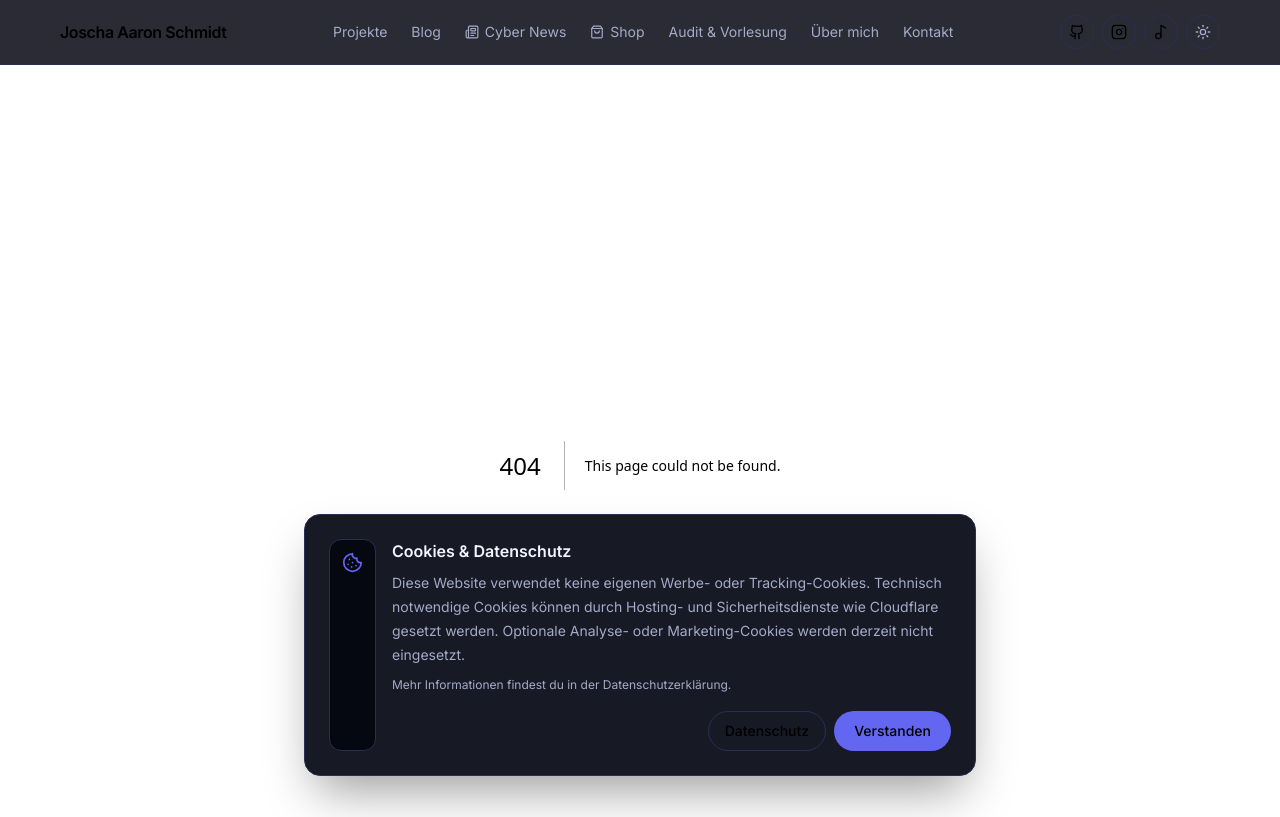
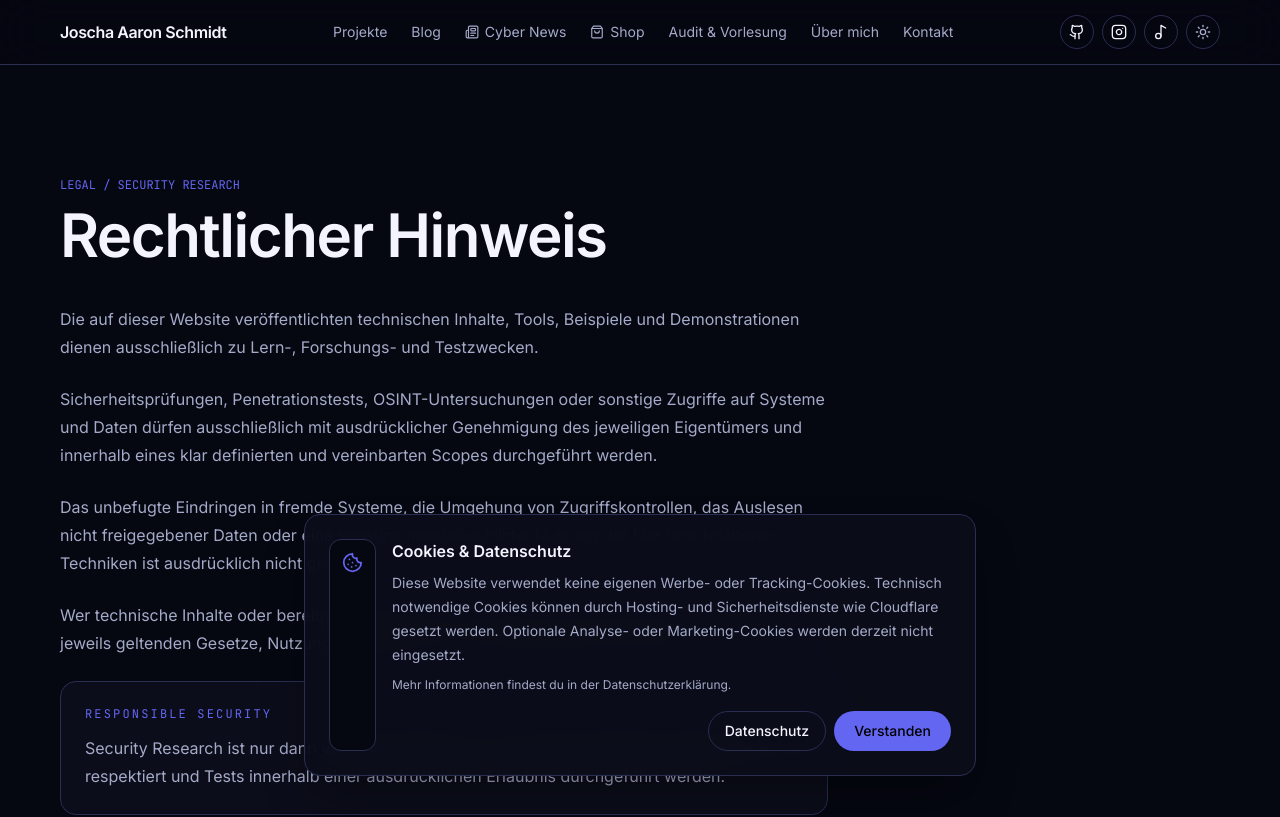
Before and after one commit to aaron0sec/webseite, a Next.js app: page /rechtlicher-hinweis in a window 1280 px wide. Before the commit this address had no page. Shown: the top 817 px of the page. Built offline with nearby package versions, Linux system fonts and the light colour scheme.

Commit message:
Add dedicated legal notice for security research

```diff
--- /dev/null
+++ b/src/app/rechtlicher-hinweis/page.tsx
@@ -0,0 +1,62 @@
+import type { Metadata } from "next";
+import { Reveal } from "@/components/reveal";
+
+export const metadata: Metadata = {
+  title: "Rechtlicher Hinweis",
+  description:
+    "Rechtlicher Hinweis zu Security Research, Penetrationstests und technischen Inhalten.",
+};
+
+export default function LegalNotice() {
+  return (
+    <main className="container py-20 sm:py-28">
+      <Reveal>
+        <p className="font-mono text-xs text-[var(--accent)]">LEGAL / SECURITY RESEARCH</p>
+        <h1 className="mt-3 text-4xl font-semibold tracking-tight sm:text-6xl">
+          Rechtlicher Hinweis
+        </h1>
+      </Reveal>
+
+      <Reveal delay={0.06}>
+        <div className="mt-10 max-w-3xl space-y-6 text-base leading-7 text-[var(--muted)]">
+          <p>
+            Die auf dieser Website veröffentlichten technischen Inhalte, Tools,
+            Beispiele und Demonstrationen dienen ausschließlich zu Lern-,
+            Forschungs- und Testzwecken.
+          </p>
+
+          <p>
+            Sicherheitsprüfungen, Penetrationstests, OSINT-Untersuchungen oder
+            sonstige Zugriffe auf Systeme und Daten dürfen ausschließlich mit
+            ausdrücklicher Genehmigung des jeweiligen Eigentümers und innerhalb
+            eines klar definierten und vereinbarten Scopes durchgeführt werden.
+          </p>
+
+          <p>
+            Das unbefugte Eindringen in fremde Systeme, die Umgehung von
+            Zugriffskontrollen, das Auslesen nicht freigegebener Daten oder eine
+            sonstige missbräuchliche Nutzung der hier beschriebenen Techniken ist
+            ausdrücklich nicht gestattet.
+          </p>
+
+          <p>
+            Wer technische Inhalte oder bereitgestellte Software verwendet, ist
+            selbst dafür verantwortlich, die jeweils geltenden Gesetze,
+            Nutzungsbedingungen und Genehmigungen einzuhalten.
+          </p>
+
+          <div className="rounded-2xl border border-[var(--border)] bg-[var(--surface)] p-6">
+            <p className="font-mono text-xs tracking-[0.18em] text-[var(--accent)]">
+              RESPONSIBLE SECURITY
+            </p>
+            <p className="mt-3">
+              Security Research ist nur dann verantwortungsvoll, wenn Systeme
+              geschützt, Eigentumsrechte respektiert und Tests innerhalb einer
+              ausdrücklichen Erlaubnis durchgeführt werden.
+            </p>
+          </div>
+        </div>
+      </Reveal>
+    </main>
+  );
+}
```
